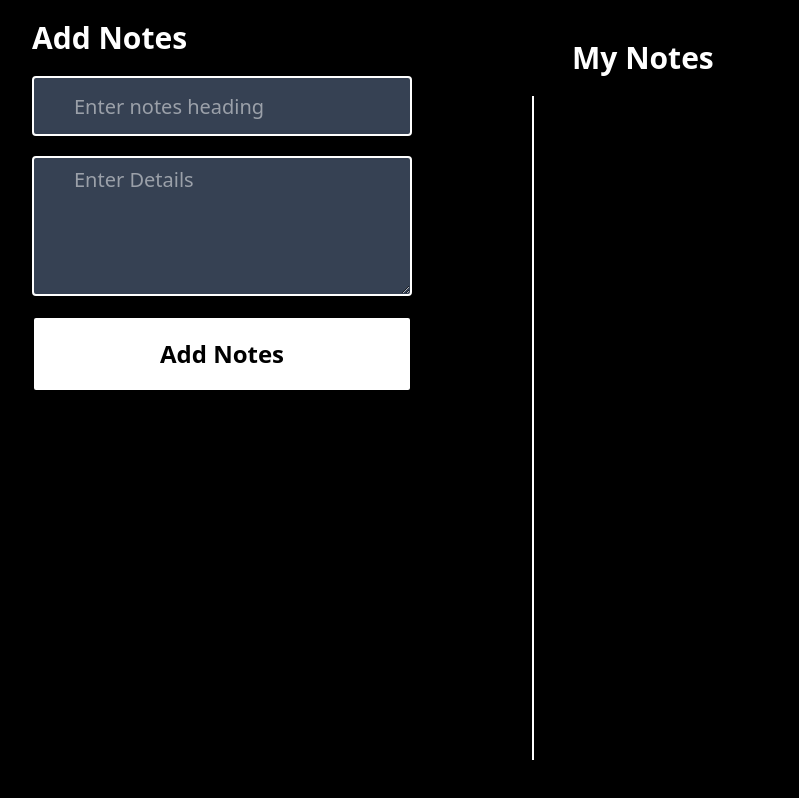
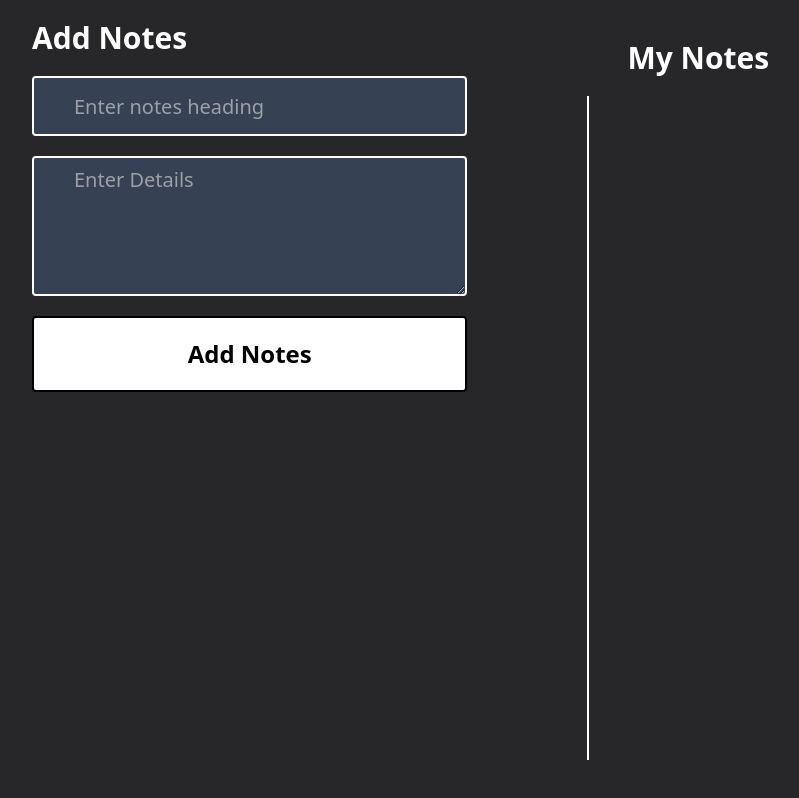
Before and after one commit to MuhammadUmair151601/react_practice, a React (Vite) app in the folder 08_notesApp/: page / in a window 1280 px wide. Shown: the whole page, without its empty margins (128-927 px from the left). Built offline with nearby package versions, Linux system fonts and the light colour scheme.

Commit message:
delete button added and scale given

```diff
--- a/08_notesApp/src/App.jsx
+++ b/08_notesApp/src/App.jsx
@@ -2,31 +2,28 @@ import React, { useState } from "react";
 
 const App = () => {
   const submithandler = (e) => {
-
-    const copytask = [...Task]
+    const copytask = [...Task];
     // saare task ko copy kiya taking from task.
-    copytask.push({title,Detail})
+    copytask.push({ title, Detail });
     // phir sare task ko push kiya copytask ma
     // console.log(copytask)
-    setTask(copytask)
-    console.log(copytask)
+    setTask(copytask);
+    console.log(copytask);
     // copy task ko console ma print kiya.
 
     e.preventDefault();
-    console.log(title,Detail);
-    settitle('')
-    setDetail('')
+    console.log(title, Detail);
+    settitle("");
+    setDetail("");
   };
-  const [title, settitle] = useState('')
+  const [title, settitle] = useState("");
   // Used for the input value taken as a heading
-  const [Detail, setDetail] = useState('')
+  const [Detail, setDetail] = useState("");
   // used for taking detail from the user
-  const [Task, setTask] = useState([])
+  const [Task, setTask] = useState([]);
   return (
-    <div className="flex justify-betweenm px-20 items-center h-full bg-black ">
-
+    <div className="flex justify-betweenm px-20 items-center h-full bg-zinc-800 ">
       <div className="min-h-screen lg:flex lg:h-full">
-
         <form
           onSubmit={(e) => {
             submithandler(e);
@@ -39,8 +36,8 @@ const App = () => {
             type="text"
             placeholder="Enter notes heading"
             value={title}
-            onChange={(e)=>{
-              settitle(e.target.value)
+            onChange={(e) => {
+              settitle(e.target.value);
             }}
           />
           <textarea
@@ -48,8 +45,8 @@ const App = () => {
             type="text"
             placeholder="Enter Details"
             value={Detail}
-            onChange={(e)=>{
-              setDetail(e.target.value)
+            onChange={(e) => {
+              setDetail(e.target.value);
             }}
           />
           <button className="p-5 text-black bg-white border-2 rounded text-2xl font-bold active:scale-105 cursor-pointer">
@@ -58,14 +55,19 @@ const App = () => {
         </form>
         <div className="lg:w-1/2 p-10 flex flex-col">
           <h1 className="text-3xl font-bold text-white ml-10">My Notes</h1>
-            <div className="flex  mt-5 gap-5 flex-wrap h-full lg:border-l-2 lg:border-white overflow-y-auto">
-              {Task.map((elem, idx)=>{
-            return <div key={idx} className=" relative h-50 w-50 p-5 text-black[] bg-[url('https://youmarkable.com/cdn/shop/products/ukD2uAVqku_2048x.jpg?v=1610111989')] bg-cover bg-white mt-10 rounded-[5px] ml-10">
-              <h1 className="absolute top-5 right-5 font-bold bg-red-500 p-2 rounded-2xl text-xl"><i class="ri-close-large-line">X</i></h1>
-              <h1 className="font-bold text-xl mt-5">{elem.title}</h1>
-              <p className="mt-3 flex flex-wrap">{elem.Detail}</p>
-              </div>
-           })}
+          <div className="flex   mt-5 gap-1 bg-zinc-800 w-125 flex-wrap  h-full lg:border-l-2 lg:border-white overflow-y-auto">
+            {Task.map((elem, idx) => {
+              return (
+                <div
+                  key={idx}
+                  className=" relative h-50 w-50 p-5 text-black[] bg-[url('https://static.vecteezy.com/system/resources/thumbnails/044/249/275/small/blank-and-white-notebook-with-spiral-without-background-template-for-mockup-png.png')] bg-cover bg-white mt-10 rounded-[5px] ml-10"
+                >
+                  <button className="absolute top-2 right-1 font-bold bg-red-500 p-2 rounded-4xl text-xs cursor-pointer active:scale-90"><i class="ri-close-large-line">X</i></button>
+                  <h1 className="font-bold text-xl mt-5">{elem.title}</h1>
+                  <p className="mt-3 flex flex-wrap">{elem.Detail}</p>
+                </div>
+              );
+            })}
           </div>
         </div>
       </div>
```
